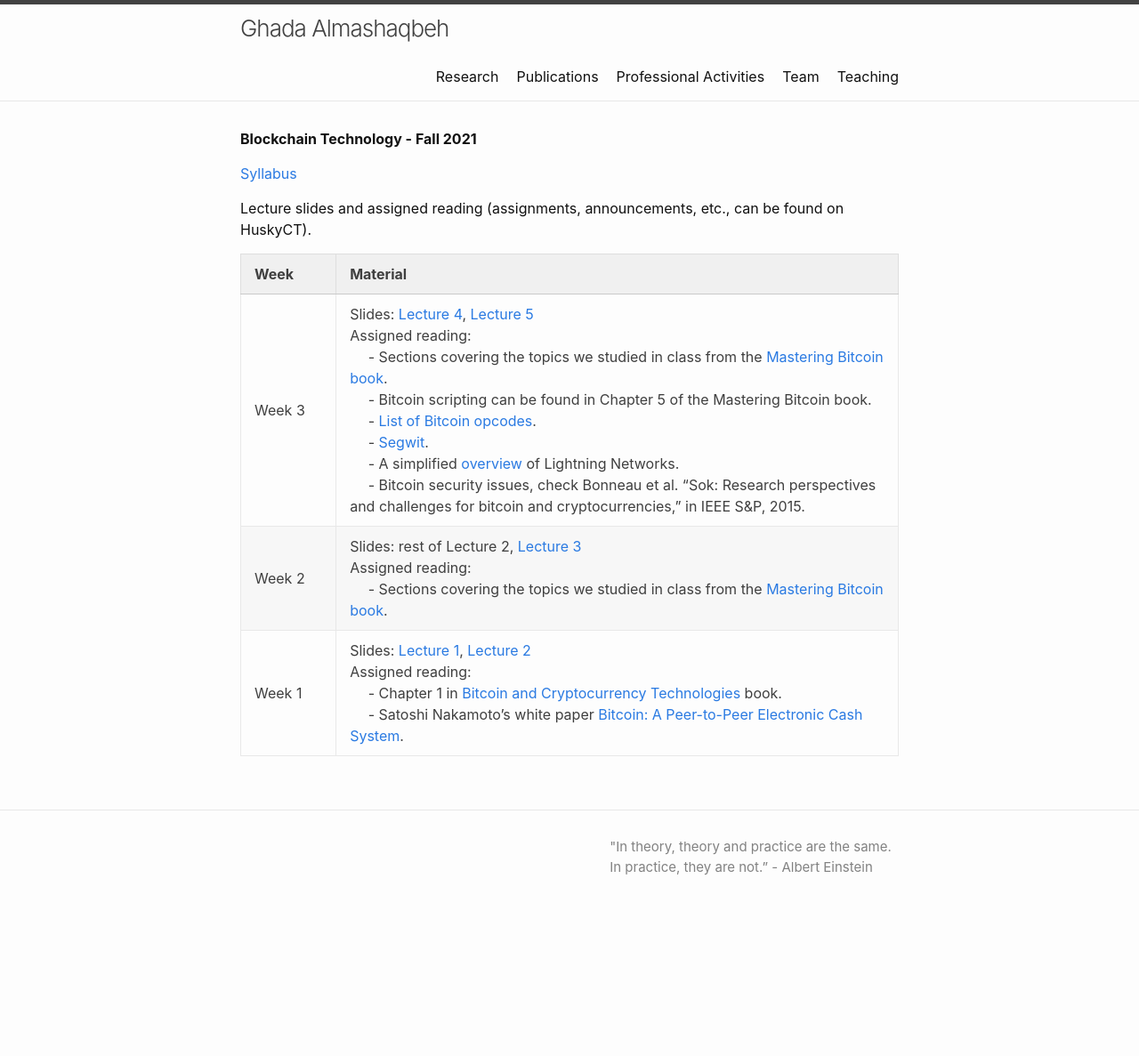
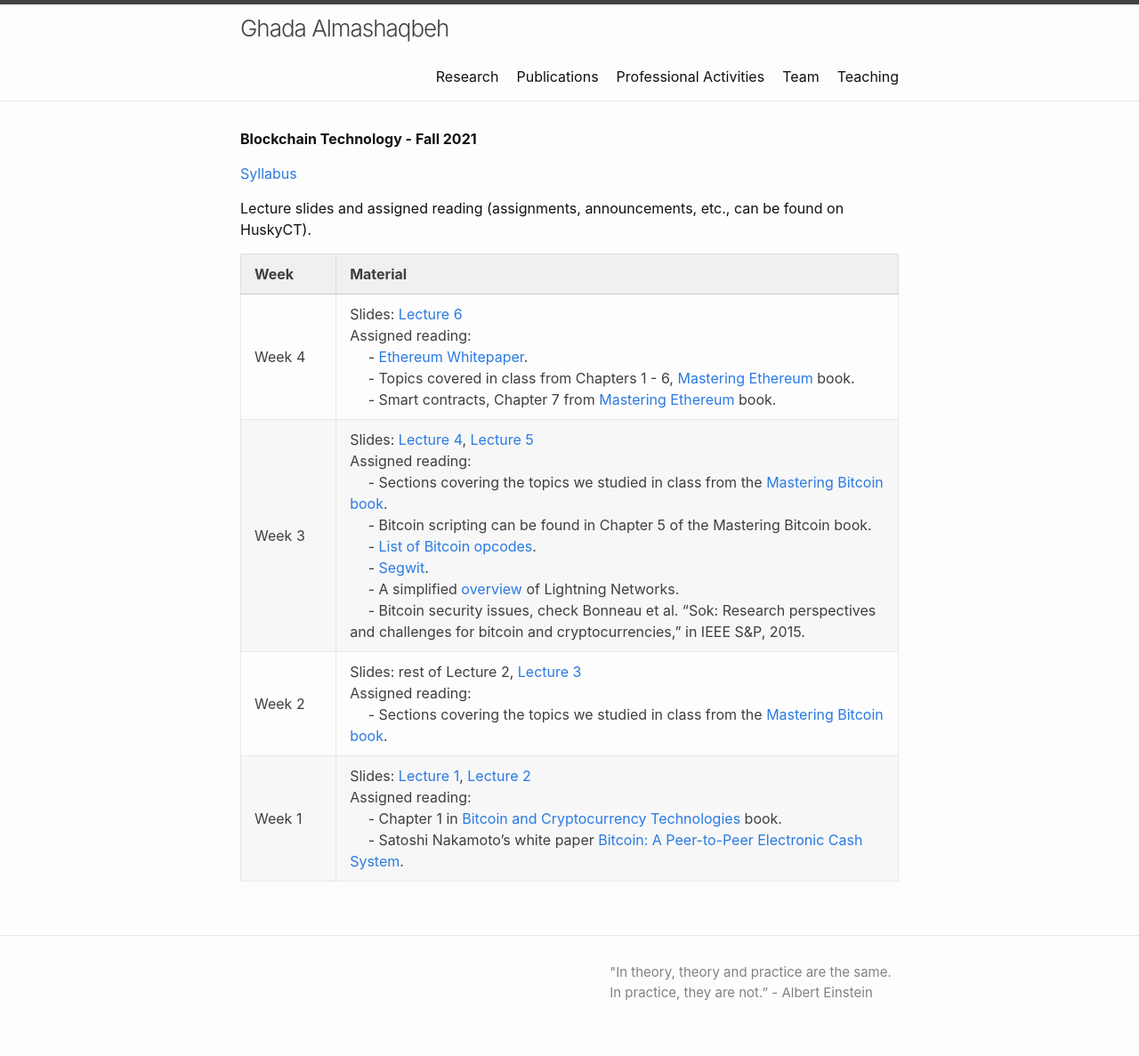
Before and after one commit to GhadaAlmashaqbeh/GhadaAlmashaqbeh.github.io, a Jekyll site: the page built from courses/blockchain-technology-f2021/index.md, in a window 1280 px wide. Shown: the whole page at 89% size. Built offline with Jekyll 4.4.1, drawn with Linux system fonts in a browser that asks for light colours; before the commit the page ends 1046 px from its top, so only the background shows below that.

Commit message:
add lecture 6

```diff
--- a/courses/blockchain-technology-f2021/index.md
+++ b/courses/blockchain-technology-f2021/index.md
@@ -10,6 +10,7 @@
 
 | Week&emsp;&emsp;| Material           |
 |----------|--------------------|
+| Week 4 | Slides: [Lecture 6](./lecture6.pdf) <br/> Assigned reading: <br/> &emsp; - [Ethereum Whitepaper](https://ethereum.org/en/whitepaper/). <br/> &emsp; - Topics covered in class from Chapters 1 - 6, [Mastering Ethereum](https://github.com/ethereumbook/ethereumbook/blob/develop/book.asciidoc) book. <br/> &emsp; - Smart contracts, Chapter 7 from [Mastering Ethereum](https://github.com/ethereumbook/ethereumbook/blob/develop/book.asciidoc) book. |
 | Week 3 | Slides: [Lecture 4](./lecture4.pdf), [Lecture 5](./lecture5.pdf) <br/> Assigned reading: <br/> &emsp; - Sections covering the topics we studied in class from the [Mastering Bitcoin book](https://en.bitcoin.it/wiki/Mastering_Bitcoin). <br/> &emsp; - Bitcoin scripting can be found in Chapter 5 of the Mastering Bitcoin book. <br/> &emsp; - [List of Bitcoin opcodes](https://en.bitcoin.it/wiki/Script). <br/> &emsp; - [Segwit](https://en.bitcoin.it/wiki/Segregated_Witness). <br/> &emsp; - A simplified [overview](https://academy.binance.com/blockchain/what-is-lightning-network) of Lightning Networks. <br/> &emsp; - Bitcoin security issues, check Bonneau et al. "Sok: Research perspectives and challenges for bitcoin and cryptocurrencies," in IEEE S&P, 2015. |
 | Week 2 | Slides: rest of Lecture 2, [Lecture 3](./lecture3.pdf) <br/> Assigned reading: <br/> &emsp; - Sections covering the topics we studied in class from the [Mastering Bitcoin book](https://en.bitcoin.it/wiki/Mastering_Bitcoin).  |
 | Week 1 | Slides: [Lecture 1](./lecture1.pdf), [Lecture 2](./lecture2.pdf) <br/> Assigned reading: <br/> &emsp; - Chapter 1 in [Bitcoin and Cryptocurrency Technologies](https://d28rh4a8wq0iu5.cloudfront.net/bitcointech/readings/princeton_bitcoin_book.pdf) book. <br/> &emsp; - Satoshi Nakamoto’s white paper [Bitcoin: A Peer-to-Peer Electronic Cash System](https://bitcoin.org/bitcoin.pdf). |
```
Also changed, not shown: 4 other files.
